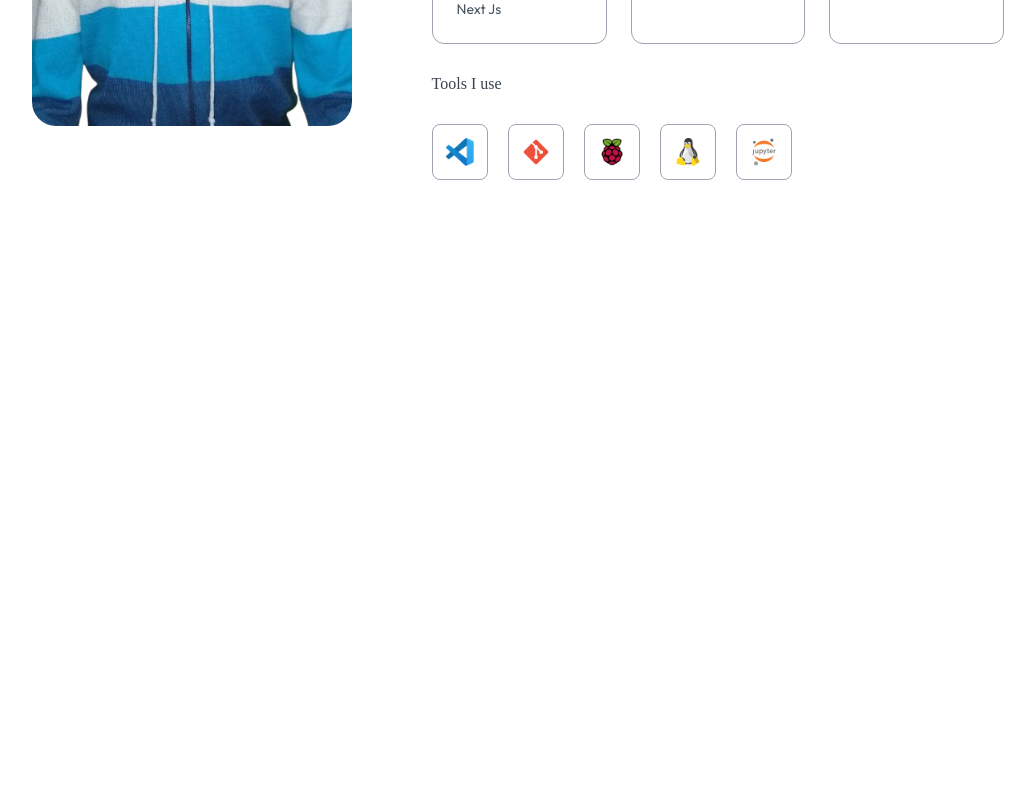
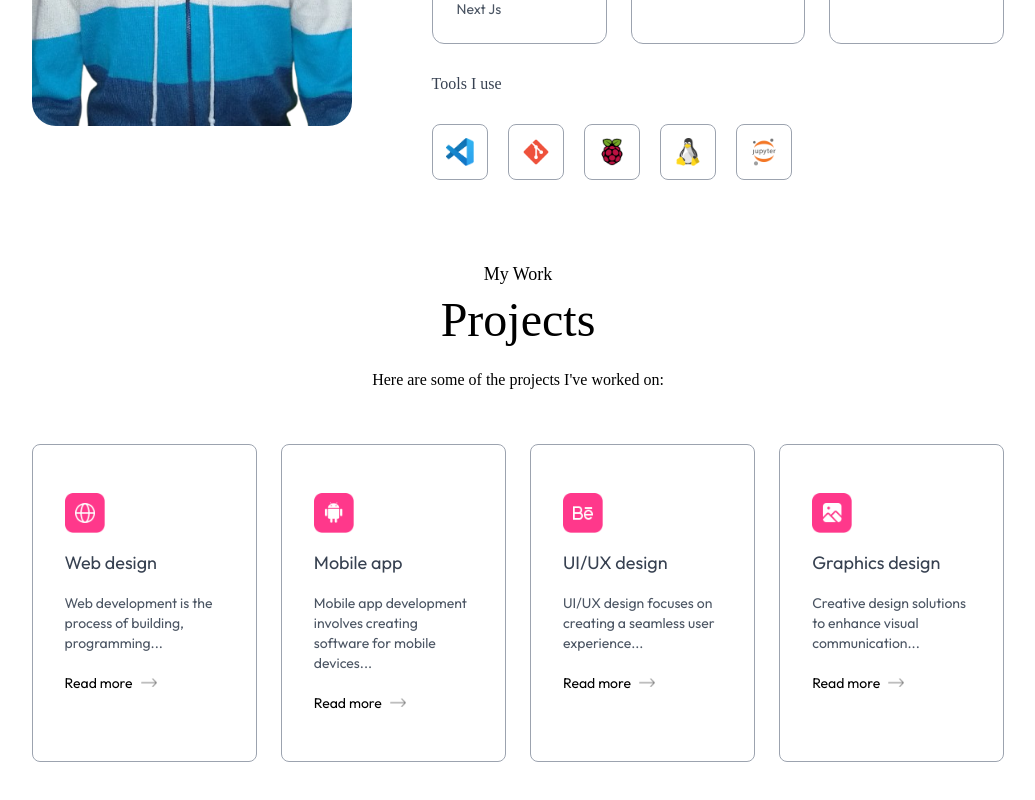
Before and after one commit to JavierCaceresLeon/portfolio, a Next.js app: page / in a window 1280 px wide. Shown: the part 1329-2129 px from the top of the page, without its empty margins (122-1157 px from the left). Before the commit the page ends 1549 px from the top, so only its background shows below. Built offline with nearby package versions, Linux system fonts and the light colour scheme; a web font is replaced by a local one.

Commit message:
Projects

```diff
--- /dev/null
+++ b/app/components/Projects.jsx
@@ -0,0 +1,30 @@
+import React, { useContext } from 'react'
+import Image from 'next/image'
+import { assets, serviceData } from '@/assets/assets'
+
+const Projects = () => {
+    return (
+        <div id="projects" className='w-full px-[12%] py-10 scroll-mt-20'>
+            <h4 className='text-center mb-2 text-lg font-Ovo'>My Work</h4>
+            <h2 className='text-center text-5xl font-Ovo'>Projects</h2>
+            <p className='text-center max-w-2xl mx-auto mt-5 mb-12 font-Ovo'>Here are some of the projects I've worked on:</p>
+
+            <div className='grid grid-cols-auto gap-6 my-10'>
+                {serviceData.map(({icon, title, description, link}, index)=>(
+                    <div key={index} className='border border-gray-400 rounded-lg px-8 py-12 hover:shadow-black cursor-pointer hover:bg-lightHover hover:-translate-y-1 duration-500 dark:hover:bg-darkHover dark:hover:shadow-white'>
+                        <Image src={icon} alt='' className='w-10'/>
+                        <h3 className='text-lg my-4 text-gray-700 dark:text-white'>{title}</h3>
+                        <p className='text-gray-600 text-sm leading-5 dark:text-white/80'>
+                            {description}
+                        </p>
+                        <a href={link} className='flex items-center gap-2 text-sm mt-5'>
+                            Read more <Image src={assets.right_arrow} alt='' className='w-4' />
+                        </a>
+                    </div>
+                ))}
+            </div>
+        </div>
+    )
+}
+
+export default Projects
--- a/app/page.js
+++ b/app/page.js
@@ -2,6 +2,7 @@
 import Navbar from "./components/Navbar";
 import Header from "./components/Header";
 import About from "./components/About";
+import Projects from "./components/Projects";
 
 export default function Home() {
   return (
@@ -9,6 +10,7 @@
     <Navbar />
     <Header />
     <About />
+    <Projects />
     </>
   );
 }
```
